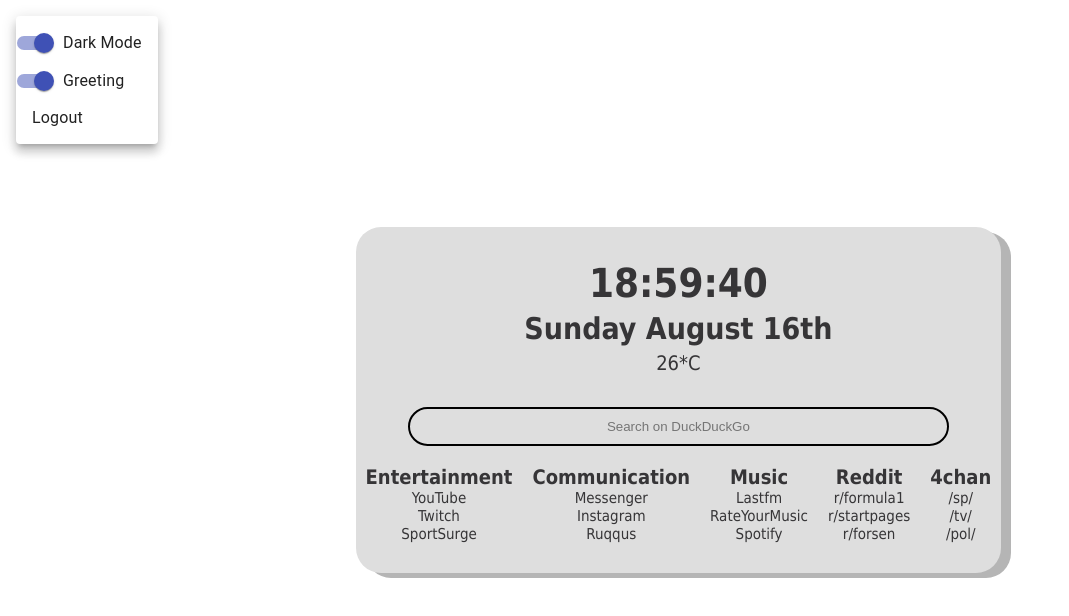
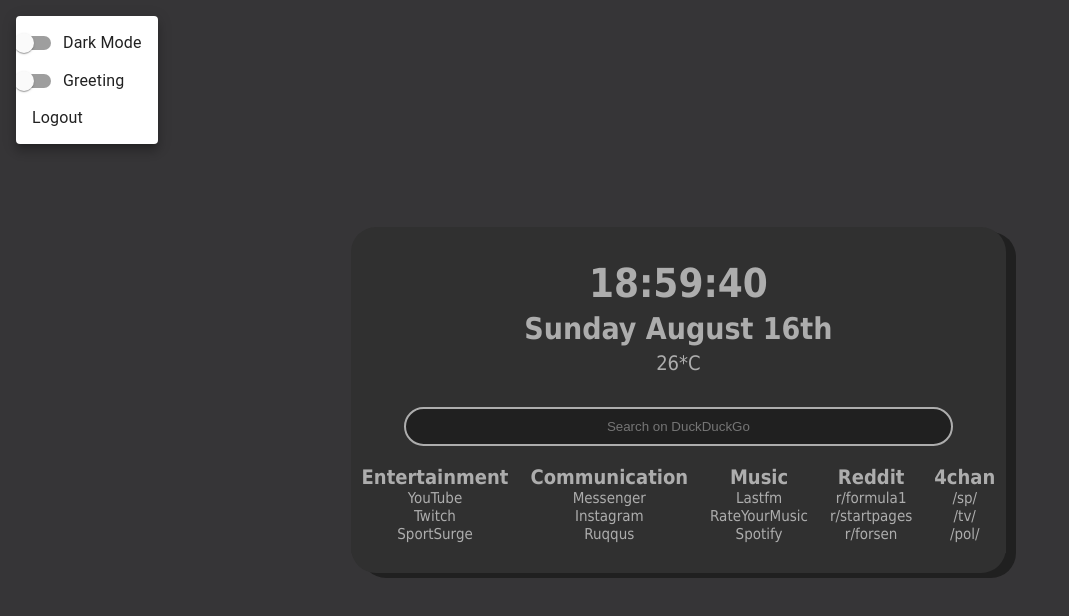
Before and after one commit to Burday/fronty, a React (Create React App) app: page / in a window 1280 px wide. Both pictures are taken after a click on the button 44 px from the left and 30 px from the top of the page. Shown: the top 616 px of the page, without its empty margins (0-1069 px from the left). Built offline with nearby package versions, Linux system fonts and the light colour scheme.

Commit message:
properly working dark mode switches and implementing a functioning greeting switch

```diff
--- a/src/App.js
+++ b/src/App.js
@@ -6,19 +6,22 @@ import HeaderStyle from './components/themes/HeaderStyle'
 import styled,{ThemeProvider} from "styled-components";
 import { GlobalStyles } from "./components/themes/globalStyles";
 import { lightTheme, darkTheme } from "./components/themes/Theme"
+import {useDarkMode} from "./components/Main/useDarkMode"
+import {useGreeting} from './components/Main/useGreeting'
 
 function App() {
-  const [theme, setTheme] = useState('light');
-  const themeToggler = () => {
-    theme === 'light' ? setTheme('dark') : setTheme('light')
-}
+  const [theme, themeToggler] = useDarkMode();
+
+  const themeMode = theme === 'light' ? lightTheme : darkTheme;
+
+  const [greeting, greetingToggler] = useGreeting()
   return (
-    <ThemeProvider theme={theme === 'light' ? lightTheme : darkTheme}>
+    <ThemeProvider theme={themeMode}>
     <>
     <GlobalStyles/>
     <div className="App">
       <header className="App-header">
-      <Settings theme={theme} themeToggler={themeToggler}/>
+      <Settings theme={theme} themeToggler={themeToggler} greetingToggler={greetingToggler}/>
         <HeaderStyle>
           <Header/>
         </HeaderStyle>
--- a/src/components/Main/Input.js
+++ b/src/components/Main/Input.js
@@ -3,10 +3,14 @@ import styled from 'styled-components'
 import '../css/Input.css'
 const Input = () => {
 
+    const Input = styled.input`
+    background-color: ${props => props.theme.shadow};
+    color: ${props => props.theme.text}
+    `
 
     return(
         <form id="form" method="get" action="https://duckduckgo.com/">
-                <input placeholder="Search on DuckDuckGo" id="search" size="40" name="q" autoComplete="off"></input>
+                <Input placeholder="Search on DuckDuckGo" id="search" size="40" name="q" autoComplete="off"></Input>
             </form>
     )
 }
--- a/src/components/Main/Settings.js
+++ b/src/components/Main/Settings.js
@@ -1,26 +1,37 @@
-import React, {useState} from "react"
+import React, {useState,useEffect} from "react"
 import {Button, Menu, MenuItem, Switch, FormGroup, FormControlLabel } from "@material-ui/core"
 import MoreVertIcon from '@material-ui/icons/MoreVert';
 import '../css/Settings.css'
 //TODO: Use the react-sidebar thingey and make it a functioning settings panel
-const Settings = ({themeToggler}) => {
-
+const Settings = ({theme,themeToggler, greetingToggler}) => {
+    console.log(theme)
     const [state, setState] = useState({
-        checkedA: true,
-        checkedB: true,
+        darkMode: null,
+        greeting: null,
       });
 
-      const handleChange = (event) => {
-        setState({ ...state, [event.target.name]: event.target.checked });
-      };
+      const localTheme = window.localStorage.getItem('theme');
+      useEffect(() => {
+        if(localTheme === "dark"){
+          setState({ darkMode: true});
+      } if(localTheme === "light"){
+        setState({ darkMode: false});
+      }
+      }, [])
 
       const handleDarkMode = (event) => {
         setState({ ...state, [event.target.name]: event.target.checked });
+        if(state.darkMode === "dark"){
+          window.localStorage.setItem('theme', `light`)
+        } else {
+          window.localStorage.setItem('theme', `dark`)
+        }
         themeToggler()
       };
 
       const handleGreeting = (event) => {
         setState({ ...state, [event.target.name]: event.target.checked });
+        greetingToggler()
       };
 
     const [anchorEl, setAnchorEl] = React.useState(null);
@@ -48,9 +59,9 @@ const Settings = ({themeToggler}) => {
       <FormControlLabel
         control={
           <Switch
-            checked={state.checkedA}
+            checked={state.darkMode}
             onChange={handleDarkMode}
-            name="checkedA"
+            name="darkMode"
             color="primary"
           />
         }
@@ -60,9 +71,9 @@ const Settings = ({themeToggler}) => {
       <FormControlLabel
         control={
           <Switch
-            checked={state.checkedB}
-            onChange={handleChange}
-            name="checkedB"
+            checked={state.greeting}
+            onChange={handleGreeting}
+            name="greeting"
             color="primary"
           />
         }
--- a/src/components/Main/Websites.js
+++ b/src/components/Main/Websites.js
@@ -3,7 +3,7 @@ import styled from 'styled-components'
 import '../css/Websites.css'
 const Websites = () => {
     const UL = styled.ul`
-    border-color: ${props => props.theme.borderColor};
+    border-color: ${props => props.theme.headerBackground};
 color:${props => props.theme.text};
 `
     return(
--- /dev/null
+++ b/src/components/Main/useDarkMode.js
@@ -0,0 +1,19 @@
+import { useEffect, useState } from 'react';
+export const useDarkMode = () => {
+    const [theme, setTheme] = useState('dark');
+
+    const setMode = mode => {
+        window.localStorage.setItem('theme', mode)
+        setTheme(mode)
+    };
+
+    const themeToggler = () => {
+        theme === 'light' ? setMode('dark') : setMode('light')
+    };
+
+    useEffect(() => {
+        const localTheme = window.localStorage.getItem('theme');
+        localTheme && setTheme(localTheme)
+    }, []);
+    return [theme, themeToggler]
+};
--- /dev/null
+++ b/src/components/Main/useGreeting.js
@@ -0,0 +1,19 @@
+import { useEffect, useState } from 'react';
+export const useGreeting = () => {
+    const [theme, setTheme] = useState('light');
+
+    const setMode = mode => {
+        window.localStorage.setItem('theme', mode)
+        setTheme(mode)
+    };
+
+    const greetingToggler = () => {
+        theme === 'light' ? setMode('dark') : setMode('light')
+    };
+
+    useEffect(() => {
+        const localTheme = window.localStorage.getItem('theme');
+        localTheme && setTheme(localTheme)
+    }, []);
+    return [theme, greetingToggler]
+};
--- a/src/components/css/Websites.css
+++ b/src/components/css/Websites.css
@@ -11,9 +11,17 @@
     transition: all 0.5s;
     cursor:default;
     list-style-type: none;
+
+    border-style: solid;
+    border-width: 0px 1px 0px 1px;
   }
   /*Hovering on the entire category*/
+.unlisted-element:hover{
+    border-width: 0px 1px 0px 1px;
+    border-right-style: solid;
+    border-left-style:solid;
 
+  }
   /*Style for paragraphs, contained in the website names*/
 p{
     top:auto;
@@ -25,56 +33,56 @@ p{
 
 
 /*Hovering on the websites pinned in each category*/
-ul[class=entertainment]:hover{
+.entertainment:hover{
     color:rgb(255, 98, 98);
     border-color:rgb(255, 98, 98);
   }
 
-  ul[class=entertainment] > li> a:hover {
+  .entertainment > li> a:hover {
     color:rgb(199, 0, 0);
     transition: 1s;
   }
 
 
-  ul[class=social]:hover{
+  .social:hover{
     color:rgb(50, 223, 107);
     border-color:rgb(50, 223, 107);
   }
 
-  ul[class=social] > li> a:hover {
+  .social > li> a:hover {
     color:rgb(0, 168, 56);
     transition: 1s;
   }
 
-  ul[class=music]:hover{
+  .music:hover{
     color: rgb(70, 202, 255);
     border-color:rgb(70, 202, 255);
   }
 
-  ul[class=music] > li> a:hover {
+  .music > li> a:hover {
     color:rgb(25, 163, 218);
     transition: 1s;
   }
 
-  ul[class=Reddit]:hover{
+  .Reddit:hover{
     color: rgb(195, 91, 255);
     border-color:rgb(195, 91, 255);
   }
 
-  ul[class=Reddit] > li> a:hover {
+  .Reddit > li> a:hover {
     color:rgb(138, 9, 212);
     transition: 1s;
   }
 
 
-  ul[class=chan]:hover{
+  .chan:hover{
     color: rgb(75, 255, 105);
     border-color:rgb(75, 255, 105);
 
   }
 
 
-  ul[class=chan] > li> a:hover {
+  .chan > li> a:hover {
     color:rgb(0, 199, 33);
     transition: 1s;
 
```
